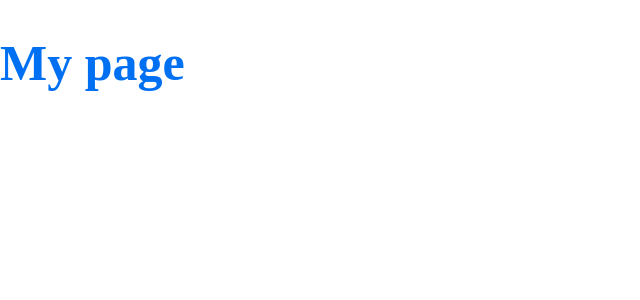
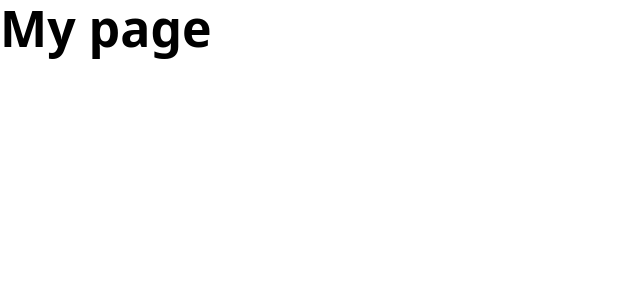
Before and after one commit to cr81v/abittechnical.xyz, a Next.js app: page / in a window 1280 px wide. Shown: the top 300 px of the page, without its empty margins (0-640 px from the left). Built offline with nearby package versions, Linux system fonts and the light colour scheme.

Commit message:
refactor: add basic styles from example, create theme & Global styles

```diff
--- a/pages/_app.tsx
+++ b/pages/_app.tsx
@@ -1,24 +1,11 @@
 import { createGlobalStyle, ThemeProvider } from 'styled-components'
-
-const GlobalStyle = createGlobalStyle`
-  body {
-    margin: 0;
-    padding: 0;
-    box-sizing: border-box;
-  }
-`
-
-const theme = {
-  colors: {
-    primary: '#0070f3',
-  },
-}
+import { GlobalStyles, theme } from '../theme'
 
 export default function App({ Component, pageProps }) {
   return (
     <>
-      <GlobalStyle />
       <ThemeProvider theme={theme}>
+        <GlobalStyles />
         <Component {...pageProps} />
       </ThemeProvider>
     </>
--- a/pages/_document.tsx
+++ b/pages/_document.tsx
@@ -1,16 +1,21 @@
-import Document from 'next/document'
+import Document, {
+  Html,
+  Head,
+  Main,
+  NextScript,
+  DocumentContext,
+} from 'next/document'
 import { ServerStyleSheet } from 'styled-components'
 
 export default class MyDocument extends Document {
-  static async getInitialProps(ctx) {
+  static async getInitialProps(ctx: DocumentContext) {
     const sheet = new ServerStyleSheet()
     const originalRenderPage = ctx.renderPage
 
     try {
       ctx.renderPage = () =>
         originalRenderPage({
-          enhanceApp: (App) => (props) =>
-            sheet.collectStyles(<App {...props} />),
+          enhanceApp: App => props => sheet.collectStyles(<App {...props} />),
         })
 
       const initialProps = await Document.getInitialProps(ctx)
@@ -27,4 +32,23 @@
       sheet.seal()
     }
   }
+
+  render() {
+    return (
+      <Html>
+        <Head lang="en">
+          <link rel="preconnect" href="https://fonts.googleapis.com" />
+          <link rel="preconnect" href="https://fonts.gstatic.com" crossOrigin />
+          <link
+            href="https://fonts.googleapis.com/css2?family=Inter:wght@400;600;700&family=Sora:wght@400;600;700&display=swap"
+            rel="stylesheet"
+          />
+        </Head>
+        <body>
+          <Main />
+          <NextScript />
+        </body>
+      </Html>
+    )
+  }
 }
--- /dev/null
+++ b/theme/GlobalStyles.ts
@@ -0,0 +1,92 @@
+import { createGlobalStyle } from 'styled-components'
+import normalize from './normalize'
+
+const GlobalStyles = createGlobalStyle`
+  ${normalize};
+  // most of this was 'borrowed from https://codepen.io/havardob/pen/gOPNpmm
+  :root {
+    --color-primary: ${({ theme }) => theme.colors.primary};
+    --color-primary-alt: ${({ theme }) => theme.colors.primaryAlt};
+    --color-secondary: ${({ theme }) => theme.colors.secondary};
+    --font-family-primary: ${({ theme }) => theme.fontFamily.primary};
+    --font-family-secondary: ${({ theme }) => theme.fontFamily.secondary};
+
+    --font-size-h1: 2.5rem;
+    --font-size-h2: 1.5rem;
+    --font-size-h3: 1.25rem;
+    --font-size-h4: 1.125rem;
+    --font-size-text: 1rem;
+  }
+  @media all and (min-width: 1300px) {
+    :root {
+      --font-size-h1: 3.5rem;
+      --font-size-h2: 2.5rem;
+      --font-size-h3: 1.5rem;
+      --font-size-h4: 1.25rem;
+      --font-size-text: 1.125rem;
+    }
+  }
+  :focus {
+    outline-offset: 0.25rem;
+    outline: 0.25rem dashed var(--color-primary);
+  }
+  body,
+  h1,
+  h2,
+  h3,
+  h4,
+  h5,
+  h6,
+  p,
+  ul,
+  ol,
+  blockquote {
+    padding: 0;
+    margin: 0;
+  }
+  h1,
+  h2,
+  h3,
+  h4 {
+    font-weight: 700;
+  }
+  h1 {
+    line-height: 1.125;
+    font-size: var(--font-size-h1);
+    font-size: clamp(2rem, 4vw, var(--font-size-h1));
+  }
+  h2 {
+    line-height: 1.25;
+    font-size: var(--font-size-h2);
+    font-size: clamp(2rem, 4vw, var(--font-size-h2));
+  }
+  a {
+    color: inherit;
+  }
+  input,
+  button,
+  textarea,
+  select {
+    font: inherit;
+  }
+  body {
+    min-height: 100vh;
+    font-size: 100%;
+    line-height: 1.5;
+    text-rendering: optimizeSpeed;
+    overflow-x: hidden;
+    font-family: var(--font-family-primary);
+    font-size: var(--font-size-text);
+    color: var(--color-primary);
+    background-image: -webkit-repeating-radial-gradient(
+            center center,
+            var(--color-primary),
+            var(--color-primary) 1px,
+            var(--color-secondary) 1px,
+            var(--color-secondary) 100%
+    );
+    background-size: 8px 8px;
+  }
+`
+
+export default GlobalStyles
--- /dev/null
+++ b/theme/index.ts
@@ -0,0 +1,2 @@
+export { default as GlobalStyles } from './GlobalStyles'
+export { default as theme } from './theme'
--- /dev/null
+++ b/theme/normalize.ts
@@ -0,0 +1,279 @@
+import { css } from 'styled-components'
+
+const normalize = css`
+  /*! modern-normalize v1.1.0 | MIT License | https://github.com/sindresorhus/modern-normalize */
+
+  /*
+  Document
+  ========
+  */
+
+  /**
+  Use a better box model (opinionated).
+  */
+
+  *,
+  ::before,
+  ::after {
+    box-sizing: border-box;
+  }
+
+  /**
+  1. Correct the line height in all browsers.
+  2. Prevent adjustments of font size after orientation changes in iOS.
+  3. Use a more readable tab size (opinionated).
+  */
+
+  html {
+    line-height: 1.15; /* 1 */
+    -webkit-text-size-adjust: 100%; /* 2 */
+    -moz-tab-size: 4; /* 3 */
+    tab-size: 4; /* 3 */
+  }
+
+  /*
+  Sections
+  ========
+  */
+
+  /**
+  1. Remove the margin in all browsers.
+  2. Improve consistency of default fonts in all browsers. (https://github.com/sindresorhus/modern-normalize/issues/3)
+  */
+
+  body {
+    margin: 0; /* 1 */
+    font-family: system-ui, -apple-system,
+      /* Firefox supports this but not yet \`system-ui\` */'Segoe UI', Roboto,
+      Helvetica, Arial, sans-serif, 'Apple Color Emoji', 'Segoe UI Emoji'; /* 2 */
+  }
+
+  /*
+  Grouping content
+  ================
+  */
+
+  /**
+  1. Add the correct height in Firefox.
+  2. Correct the inheritance of border color in Firefox. (https://bugzilla.mozilla.org/show_bug.cgi?id=190655)
+  */
+
+  hr {
+    height: 0; /* 1 */
+    color: inherit; /* 2 */
+  }
+
+  /*
+  Text-level semantics
+  ====================
+  */
+
+  /**
+  Add the correct text decoration in Chrome, Edge, and Safari.
+  */
+
+  abbr[title] {
+    text-decoration: underline dotted;
+  }
+
+  /**
+  Add the correct font weight in Edge and Safari.
+  */
+
+  b,
+  strong {
+    font-weight: bolder;
+  }
+
+  /**
+  1. Improve consistency of default fonts in all browsers. (https://github.com/sindresorhus/modern-normalize/issues/3)
+  2. Correct the odd 'em' font sizing in all browsers.
+  */
+
+  code,
+  kbd,
+  samp,
+  pre {
+    font-family: ui-monospace, SFMono-Regular, Consolas, 'Liberation Mono',
+      Menlo, monospace; /* 1 */
+    font-size: 1em; /* 2 */
+  }
+
+  /**
+  Add the correct font size in all browsers.
+  */
+
+  small {
+    font-size: 80%;
+  }
+
+  /**
+  Prevent 'sub' and 'sup' elements from affecting the line height in all browsers.
+  */
+
+  sub,
+  sup {
+    font-size: 75%;
+    line-height: 0;
+    position: relative;
+    vertical-align: baseline;
+  }
+
+  sub {
+    bottom: -0.25em;
+  }
+
+  sup {
+    top: -0.5em;
+  }
+
+  /*
+  Tabular data
+  ============
+  */
+
+  /**
+  1. Remove text indentation from table contents in Chrome and Safari. (https://bugs.chromium.org/p/chromium/issues/detail?id=999088, https://bugs.webkit.org/show_bug.cgi?id=201297)
+  2. Correct table border color inheritance in all Chrome and Safari. (https://bugs.chromium.org/p/chromium/issues/detail?id=935729, https://bugs.webkit.org/show_bug.cgi?id=195016)
+  */
+
+  table {
+    text-indent: 0; /* 1 */
+    border-color: inherit; /* 2 */
+  }
+
+  /*
+  Forms
+  =====
+  */
+
+  /**
+  1. Change the font styles in all browsers.
+  2. Remove the margin in Firefox and Safari.
+  */
+
+  button,
+  input,
+  optgroup,
+  select,
+  textarea {
+    font-family: inherit; /* 1 */
+    font-size: 100%; /* 1 */
+    line-height: 1.15; /* 1 */
+    margin: 0; /* 2 */
+  }
+
+  /**
+  Remove the inheritance of text transform in Edge and Firefox.
+  */
+
+  button,
+  select {
+    text-transform: none;
+  }
+
+  /**
+  Correct the inability to style clickable types in iOS and Safari.
+  */
+
+  button,
+  [type='button'],
+  [type='reset'],
+  [type='submit'] {
+    -webkit-appearance: button;
+  }
+
+  /**
+  Remove the inner border and padding in Firefox.
+  */
+
+  ::-moz-focus-inner {
+    border-style: none;
+    padding: 0;
+  }
+
+  /**
+  Restore the focus styles unset by the previous rule.
+  */
+
+  :-moz-focusring {
+    outline: 1px dotted ButtonText;
+  }
+
+  /**
+  Remove the additional ':invalid' styles in Firefox.
+  See: https://github.com/mozilla/gecko-dev/blob/2f9eacd9d3d995c937b4251a5557d95d494c9be1/layout/style/res/forms.css#L728-L737
+  */
+
+  :-moz-ui-invalid {
+    box-shadow: none;
+  }
+
+  /**
+  Remove the padding so developers are not caught out when they zero out 'fieldset' elements in all browsers.
+  */
+
+  legend {
+    padding: 0;
+  }
+
+  /**
+  Add the correct vertical alignment in Chrome and Firefox.
+  */
+
+  progress {
+    vertical-align: baseline;
+  }
+
+  /**
+  Correct the cursor style of increment and decrement buttons in Safari.
+  */
+
+  ::-webkit-inner-spin-button,
+  ::-webkit-outer-spin-button {
+    height: auto;
+  }
+
+  /**
+  1. Correct the odd appearance in Chrome and Safari.
+  2. Correct the outline style in Safari.
+  */
+
+  [type='search'] {
+    -webkit-appearance: textfield; /* 1 */
+    outline-offset: -2px; /* 2 */
+  }
+
+  /**
+  Remove the inner padding in Chrome and Safari on macOS.
+  */
+
+  ::-webkit-search-decoration {
+    -webkit-appearance: none;
+  }
+
+  /**
+  1. Correct the inability to style clickable types in iOS and Safari.
+  2. Change font properties to 'inherit' in Safari.
+  */
+
+  ::-webkit-file-upload-button {
+    -webkit-appearance: button; /* 1 */
+    font: inherit; /* 2 */
+  }
+
+  /*
+  Interactive
+  ===========
+  */
+
+  /*
+  Add the correct display in Chrome and Safari.
+  */
+
+  summary {
+    display: list-item;
+  }
+`
+
+export default normalize
--- /dev/null
+++ b/theme/theme.ts
@@ -0,0 +1,14 @@
+const theme = {
+  colors: {
+    primary: '#000',
+    secondary: '#fff',
+    primaryAlt: '#ddd',
+    brand: '#ff0844',
+  },
+  fontFamily: {
+    primary: 'Sora, sans-serif',
+    secondary: 'Inter, sans-serif',
+  },
+}
+
+export default theme
```
Also changed, not shown: theme/mixins.ts (added, +15 -0 lines).
